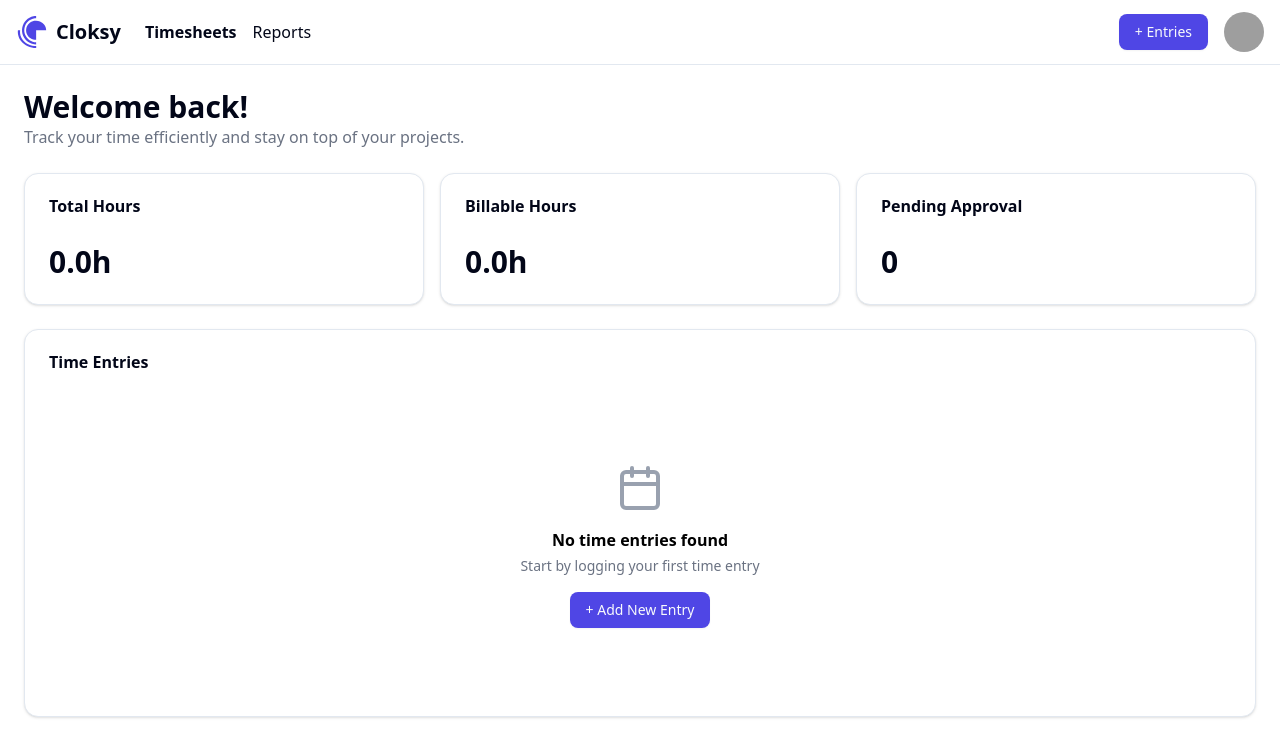
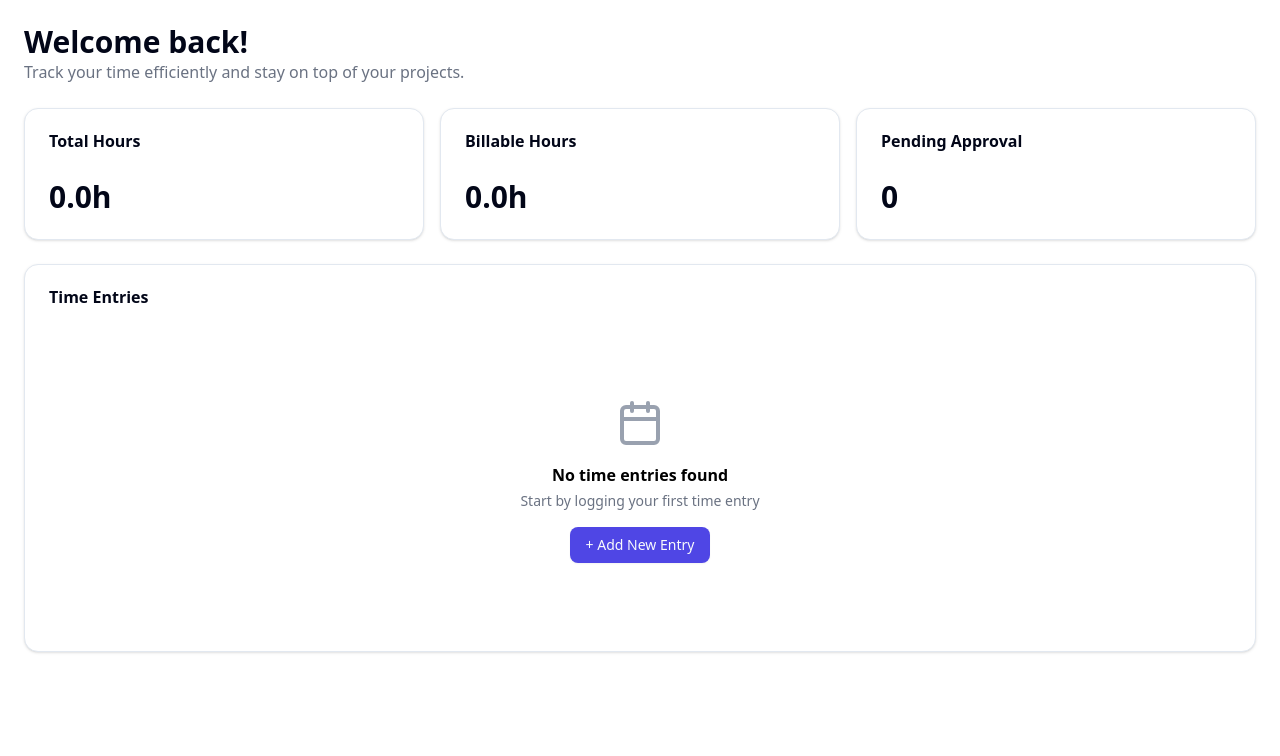
Before and after one commit to Luxxgit2k4/Cloksy, a React (Vite) app: page /timesheet in a window 1280 px wide. Shown: the top 756 px of the page. Built offline with nearby package versions, Linux system fonts and the light colour scheme; grey boxes are pictures that could not be loaded.

Commit message:
Auto updation of profile name and role by using props

```diff
--- a/src/components/app/AppHeader.jsx
+++ b/src/components/app/AppHeader.jsx
@@ -13,12 +13,12 @@ import {
   DropdownMenuTrigger,
 } from "@/components/ui/dropdown-menu";
 
-export const AppHeader = () => {
+export const AppHeader = ({ user }) => {
   // Mock user data: normally fetched from Local Storage or API
-  const user = {
-    displayName: "Lakshmanan",
-    role: "Employee",
-  };
+//   const user = {
+//     displayName: "Lakshmanan",
+//     role: "Employee",
+//   };
 
   const navigate = useNavigate();
   const location = useLocation();
@@ -28,6 +28,10 @@ export const AppHeader = () => {
     console.log("Signing out...");
     navigate('/');
   };
+
+  if (!user) {
+    return null;
+  }
 
   return (
     // Main header bar
--- a/src/components/app/Timesheet.jsx
+++ b/src/components/app/Timesheet.jsx
@@ -1,15 +1,23 @@
 import React from 'react';
 import { AppHeader } from './AppHeader';
 import { Hero } from './hero';
+import { useState, useEffect } from 'react';
 
-// This component's only job is to assemble the main app layout.
+// Timesheet component by assembling all the components
 export const Timesheet = () => {
-  return (
+  const [user, setUser] = useState(null);
+      useEffect(() => {
+    // This loads all our data when the app starts from the local storage
+    const storedUser = localStorage.getItem('user'); // Getting user details from local storage string
+    if (storedUser) { setUser(JSON.parse(storedUser)); }
+  }, []);
+
+
+   return (
     <div>
-      <AppHeader />
+      <AppHeader user={user} />
       <main className="container mx-auto p-4 md:p-6">
-        {/* For now, we will just show the TimesheetsPage. */}
-        {/* Later, we can add routing here to switch between Timesheets and Reports. */}
+
         <Hero />
       </main>
     </div>
```
Also changed, not shown: src/components/app/hero.jsx (+2 -5 lines).
